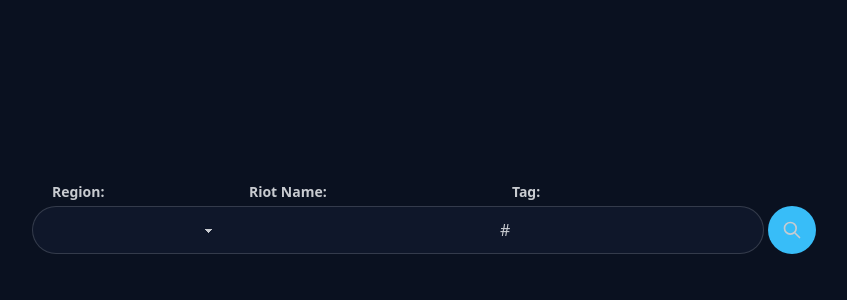
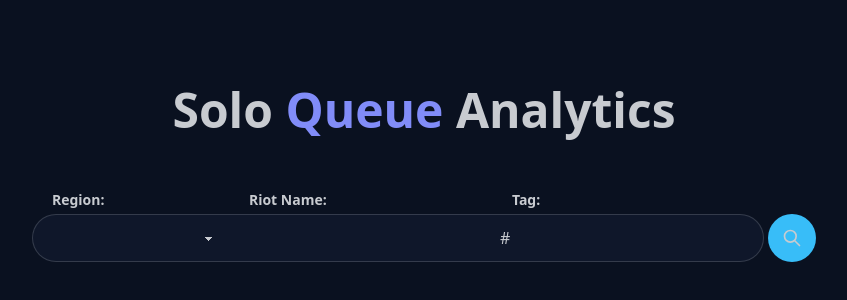
Before and after one commit to aliulorent/solo-queue-analytics, a Vue app in the folder client/: page / in a window 1280 px wide. Shown: the part 186-486 px from the top of the page, without its empty margins (216-1063 px from the left). Built offline with nearby package versions, Linux system fonts and the light colour scheme.

Commit message:
Added basic header text to home view

```diff
--- a/client/src/views/HomeVIew.vue
+++ b/client/src/views/HomeVIew.vue
@@ -2,7 +2,11 @@
 import SearchBar from "../components/SearchBar.vue"
 </script>
 <template>
-    <div class="flex justify-center items-center min-h-screen">
+    <div class="flex flex-col justify-center items-center gap-4 min-h-screen">
+        <div>
+            <!-- Title Container -->
+            <h1 class="text-5xl font-bold -mt-20">Solo <span class="text-secondary">Queue </span> Analytics</h1>
+        </div>
         <SearchBar />
     </div>
 </template>
```
